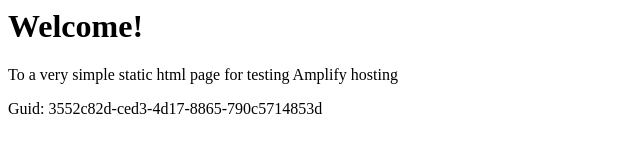
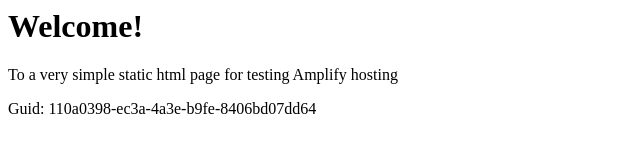
Before and after one commit to aws-aemilia-cdg/Github-PR-Commit-Integration-Test-DoNotTouch-GitHubWebhookPushCanaryTest-v1-prod-eu-west-3, a website: page src/index.html in a window 1280 px wide. Shown: the full height of the page, 0-640 px from the left. Drawn offline with Linux system fonts and the light colour scheme.

Commit message:
commit from integ tests

```diff
--- a/src/index.html
+++ b/src/index.html
@@ -12,6 +12,6 @@
 <body>
     <h1>Welcome!</h1>
     <p>To a very simple static html page for testing Amplify hosting</p>
-    <p>Guid: 3552c82d-ced3-4d17-8865-790c5714853d</p></body>
+    <p>Guid: 110a0398-ec3a-4a3e-b9fe-8406bd07dd64</p></body>
 
 </html>
```
